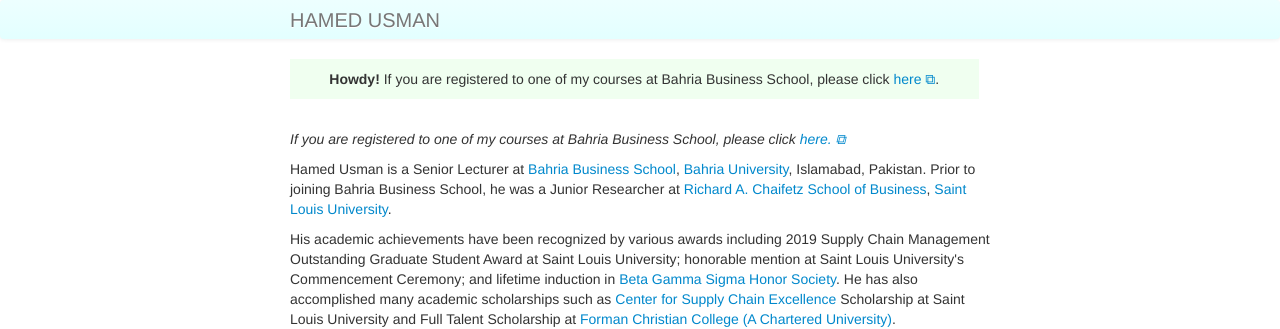
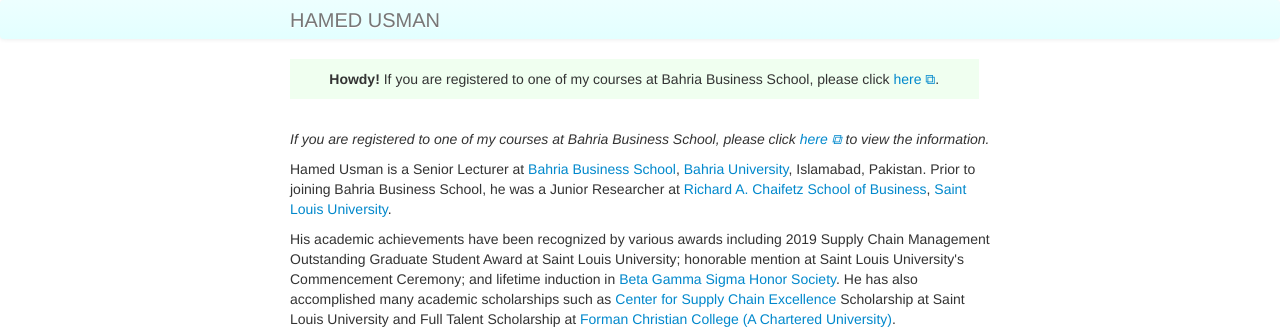
Before and after one commit to hamedusman/hamedusman.github.io, a Jekyll site: the page built from index.md, in a window 1280 px wide. Shown: the top 329 px of the page. Built offline with Jekyll 4.4.1, drawn with Linux system fonts in a browser that asks for light colours.

Commit message:
Update index.md

```diff
--- a/index.md
+++ b/index.md
@@ -9,7 +9,7 @@
 
 <br/>
 
-<p><i>If you are registered to one of my courses at Bahria Business School, please click <a href="https://101scm.github.io" target="_blank" rel="noopener noreferrer">here. &#x29c9;</a></i></p>
+<p><i>If you are registered to one of my courses at Bahria Business School, please click <a href="https://101scm.github.io" target="_blank" rel="noopener noreferrer">here &#x29c9;</a> to view the information.</i></p>
 <p>Hamed Usman is a Senior Lecturer at <a href="https://www.bahria.edu.pk/buic/bbs">Bahria Business School</a>, <a href="https://www.bahria.edu.pk">Bahria University</a>, Islamabad, Pakistan. Prior to joining Bahria Business School, he was a Junior Researcher at <a href="https://www.slu.edu/business">Richard A. Chaifetz School of Business</a>, <a href="https://www.slu.edu">Saint Louis University</a>.</p>
 <p>His academic achievements have been recognized by various awards including 2019 Supply Chain Management Outstanding Graduate Student Award at Saint Louis University; honorable mention at Saint Louis University's Commencement Ceremony; and lifetime induction in <a href="https://www.betagammasigma.org">Beta Gamma Sigma Honor Society</a>. He has also accomplished many academic scholarships such as <a href="https://www.slu.edu/business/centers/supply-chain-excellence/index.php">Center for Supply Chain Excellence</a> Scholarship at Saint Louis University and Full Talent Scholarship at <a href="https://www.fccollege.edu.pk">Forman Christian College (A Chartered University)</a>.</p>
 <p>He received his <a href="https://www.slu.edu/business/graduate/supply-chain-management">Master of Science in Supply Chain Management</a> from Richard A. Chaifetz School of Business, Saint Louis University and <a href="https://www.fccollege.edu.pk/baccalaureate-in-business/">Baccalaureate in Business (Operations Management)</a> from School of Management, Forman Christian College (A Chartered University).</p>
```
